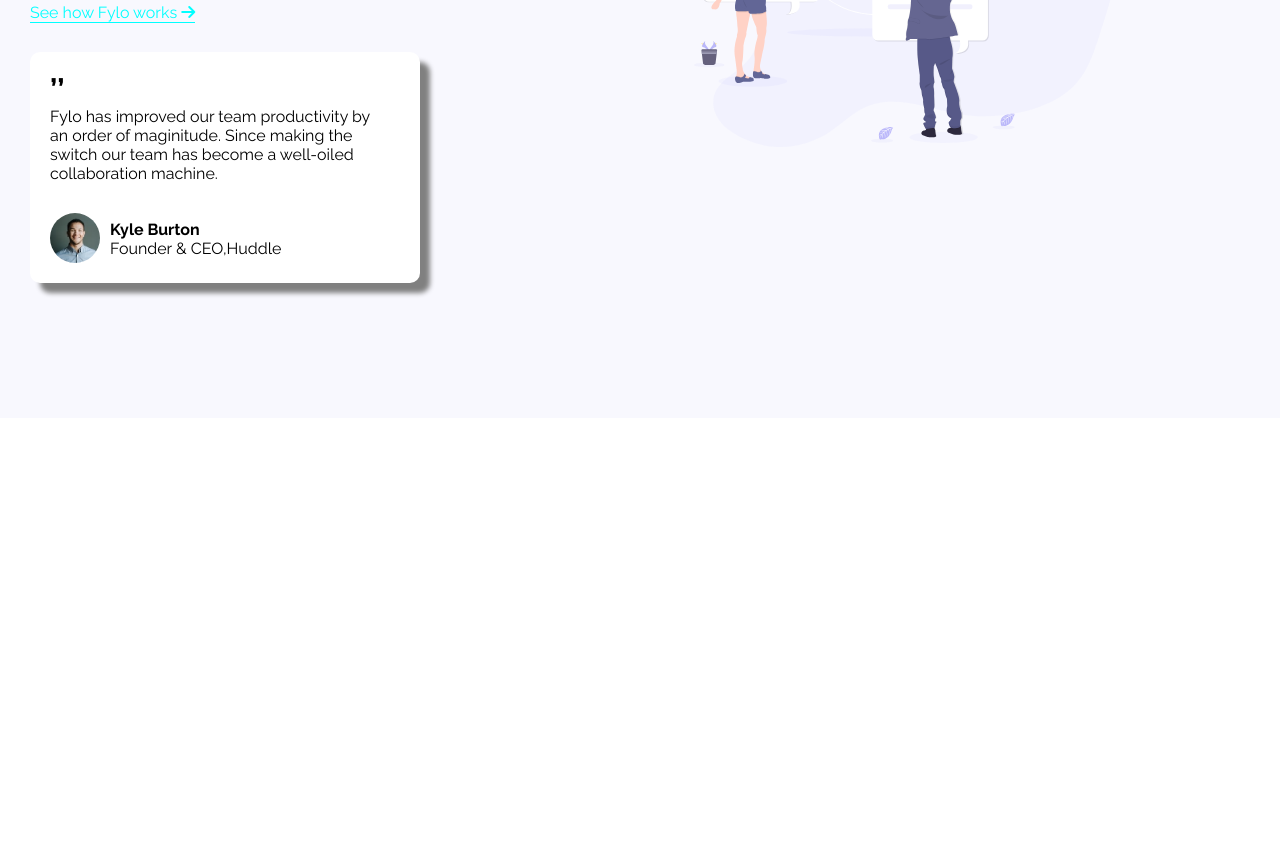
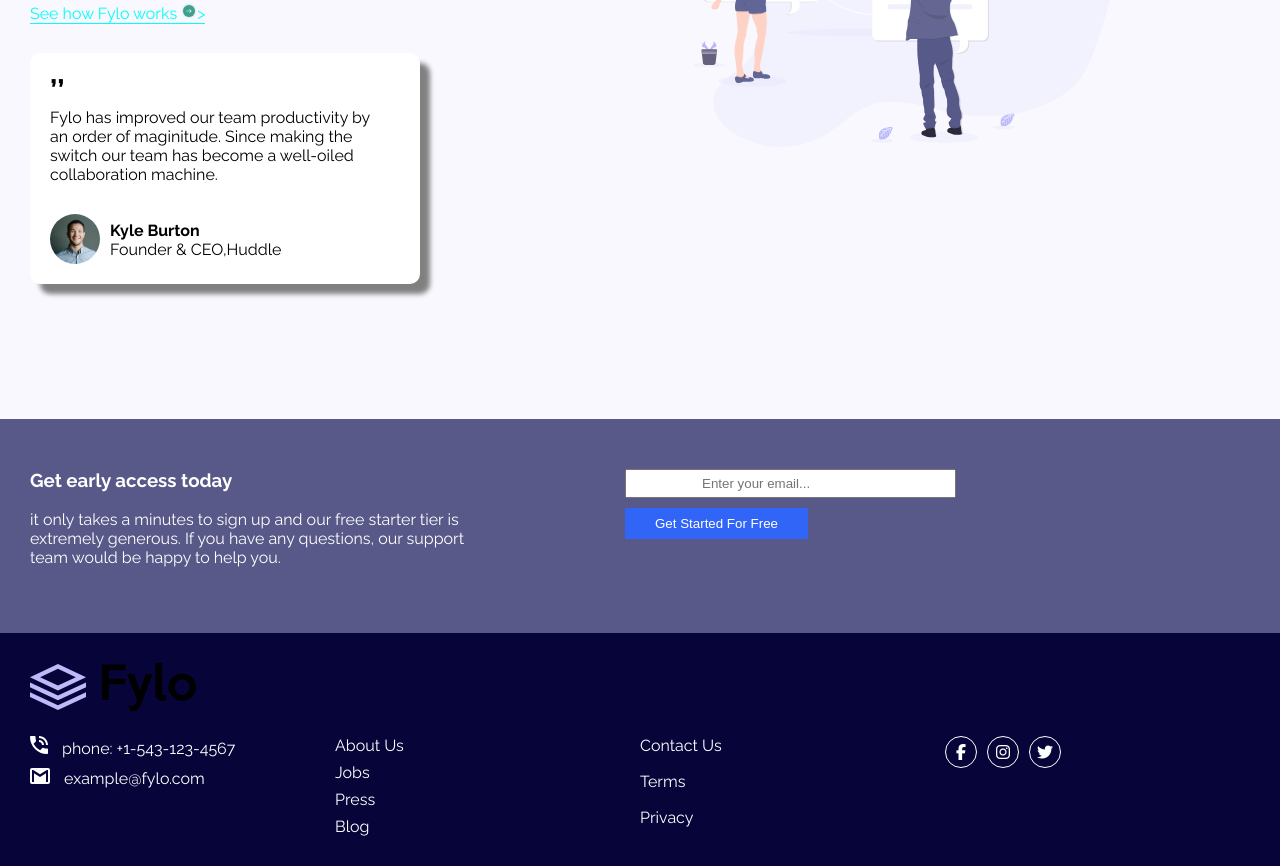
Before and after one commit to RRonniecool/fontend-mentor_flyo-landing-page-code, a plain HTML site: page index.html in a window 1280 px wide. Shown: the part 924-1790 px from the top of the page. Before the commit the page ends 1342 px from the top, so only its background shows below. Drawn offline with Linux system fonts and the light colour scheme.

Commit message:
Wednesday update

```diff
--- a/app.css
+++ b/app.css
@@ -37,7 +37,7 @@ div a{
 }
 
 .productive_text{
-    background-image: url(images/bg-curve-desktop.svg);
+    background-image: url(images/bg-curve-mobile.svg);
     background-position: center;
     background-repeat: no-repeat;
     background-size: cover;
@@ -108,3 +108,93 @@ div a{
     width: 100%;
     max-width: 450px;
 }
+
+.access_text{
+    background-color:hsl(238, 22%, 44%);
+    display: grid;
+    grid-template-columns: 445px 300px;
+    margin: 0px;
+    padding: 50px 30px;
+    gap: 150px;
+}
+
+.access_one{
+    color: white;
+}
+
+.access_one h3{
+    margin-top: 0px;
+}
+
+.access_two input{
+    padding: 5px 75px;
+}
+
+.access_two button{
+    padding: 8px 30px;
+    margin-top: 10px;
+    background-color: hsl(224, 93%, 58%);
+    color: white;
+    border: none;
+}
+
+footer{
+    background-color: hsl(243, 87%, 12%);
+    color: white;
+    padding: 30px;
+}
+
+.footer_links{
+    display: grid;
+    grid-template-columns: repeat(4, 1fr);
+    padding-top: 20px;
+}
+
+.first_link{
+    display: flex;
+    flex-direction: column;
+    gap: 10px;
+}
+
+.footer-contact, .footer-email {
+    display: flex;
+    align-items: center;
+    margin: 10px 0;
+}
+
+.icon{
+    margin-right: 10px;
+}
+
+.second_link ,
+.third_link{
+    display: grid;
+    gap: 8px;
+}
+
+.second_link a,
+.third_link a{
+    color: white;
+
+}
+
+.fourth_link{
+    display: flex;
+    gap: 10px;
+}
+
+.fourth_link a{
+    color: white;
+}
+
+.social-icon {
+    display: inline-block;
+    width: 30px;
+    height: 30px;
+    border: 1px solid #fff;
+    border-radius: 50%;
+    display: flex;
+    align-items: center;
+    justify-content: center;
+    text-decoration: none;
+  }
--- a/index.html
+++ b/index.html
@@ -43,7 +43,7 @@
             <p>Never let location be an issue when acessing your files. Flyo has you covered for all of your file storage needs.
             </p>
             <p>Securely share files an folders with fiends, family an collegues for live collaboration. No email attached required!</p>
-            <a href="">See how Fylo works <i class="fa-solid fa-arrow-right"></i></a>
+            <a href="">See how Fylo works <img src="images/icon-arrow.svg" alt="" srcset="">></a>
 
             <div class="underscore">
                 <h1>’’</h1>
@@ -62,5 +62,49 @@
             <img src="images/illustration-2.svg" alt="">
         </div>
     </div>
+
+    <div class="access_text">
+        <div class="access_one">
+            <h3>Get early access today</h3>
+            <p>it only takes a minutes to sign up and our free starter tier is extremely generous. If you have any questions, our support team would be happy to help you.</p>
+        </div>
+        <div class="access_two">
+            <input type="email" name="" id="" placeholder="Enter your email...">
+            <button>Get Started For Free</button>
+        </div>
+    </div>
+
+    <footer>
+        <img src="images/logo.svg" alt="">
+        <div class="footer_links">
+            <div class="first_link">
+                <div class="footer_contact">
+                    <img src="images/icon-phone.svg" alt="" class="icon">
+                    <span>phone: +1-543-123-4567</span>
+                </div>
+                <div class="footer_email">
+                    <img src="images/icon-email.svg" alt="" class="icon">
+                    <span>example@fylo.com</span>
+                </div>
+            </div>
+            <div class="second_link">
+                <a href="">About Us</a>
+                <a href="">Jobs</a>
+                <a href="">Press</a>
+                <a href="">Blog</a>
+            </div>
+            <div class="third_link">
+                <a href="">Contact Us</a>
+                <a href="">Terms</a>
+                <a href="">Privacy</a>
+            </div>
+            <div class="fourth_link">
+                <a href="" class="social-icon"><i class="fa-brands fa-facebook-f"></i></a>
+                <a href="" class="social-icon"><i class="fa-brands fa-instagram"></i></a>
+                <a href="" class="social-icon"><i class="fa-brands fa-twitter"></i></a>
+            </div>
+
+        </div>
+    </footer>
 </body>
 </html>
```
